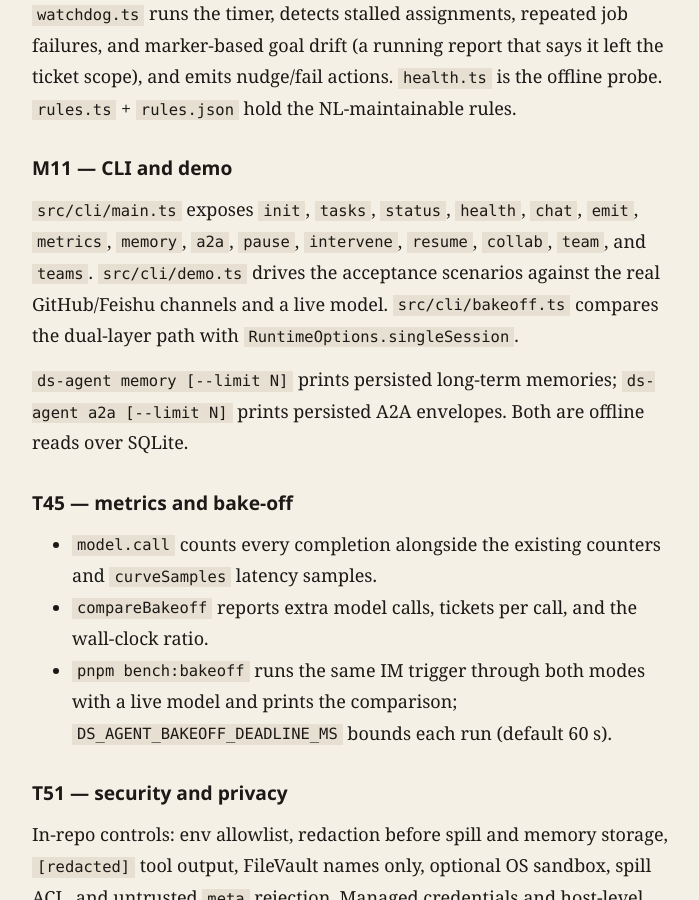
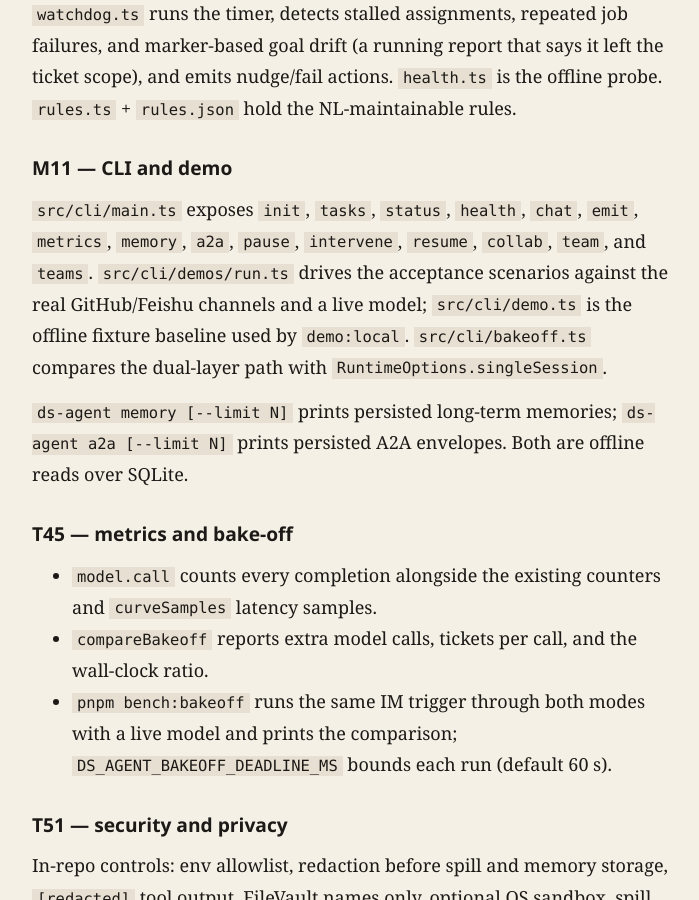
Before and after one commit to LofiSu/deepseek-super-agent, a Jekyll site: the page built from docs/MODULES.md, in a window 1280 px wide and 900 px high, scrolled down 4366 px. Shown: the whole window, without its empty margins (288-987 px from the left). Built offline with Jekyll 4.4.1, drawn with Linux system fonts in a browser that asks for light colours; our own code applies the rules of GitHub Pages for plain Markdown files.

Commit message:
docs: correct M11 demo runner references
docs/MODULES.md named src/cli/demo.ts as the real-channel acceptance runner.
package.json maps `demo` to src/cli/demos/run.ts, while src/cli/demo.ts is
the offline fixture baseline used by `demo:local`. Correct the sentence.

Docs-only; verified no other src/cli or test path drift against package.json
and the tracked tree.

Co-Authored-By: Claude Code <noreply@anthropic.com>

```diff
--- a/docs/MODULES.md
+++ b/docs/MODULES.md
@@ -137,8 +137,9 @@ ticket scope), and emits nudge/fail actions. `health.ts` is the offline probe.
 
 `src/cli/main.ts` exposes `init`, `tasks`, `status`, `health`, `chat`, `emit`,
 `metrics`, `memory`, `a2a`, `pause`, `intervene`, `resume`, `collab`, `team`,
-and `teams`. `src/cli/demo.ts` drives the acceptance scenarios against the real
-GitHub/Feishu channels and a live model. `src/cli/bakeoff.ts` compares the
+and `teams`. `src/cli/demos/run.ts` drives the acceptance scenarios against the
+real GitHub/Feishu channels and a live model; `src/cli/demo.ts` is the offline
+fixture baseline used by `demo:local`. `src/cli/bakeoff.ts` compares the
 dual-layer path with `RuntimeOptions.singleSession`.
 
 `ds-agent memory [--limit N]` prints persisted long-term memories;
```
